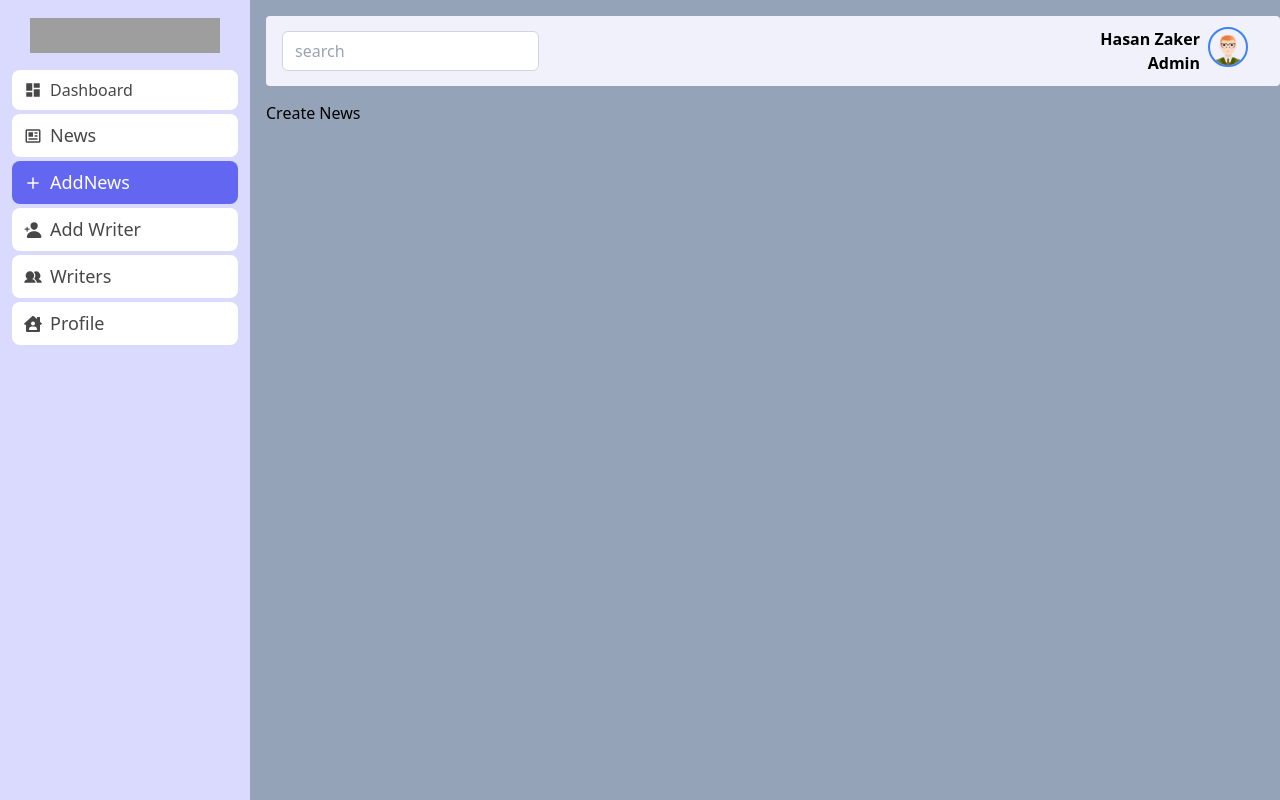
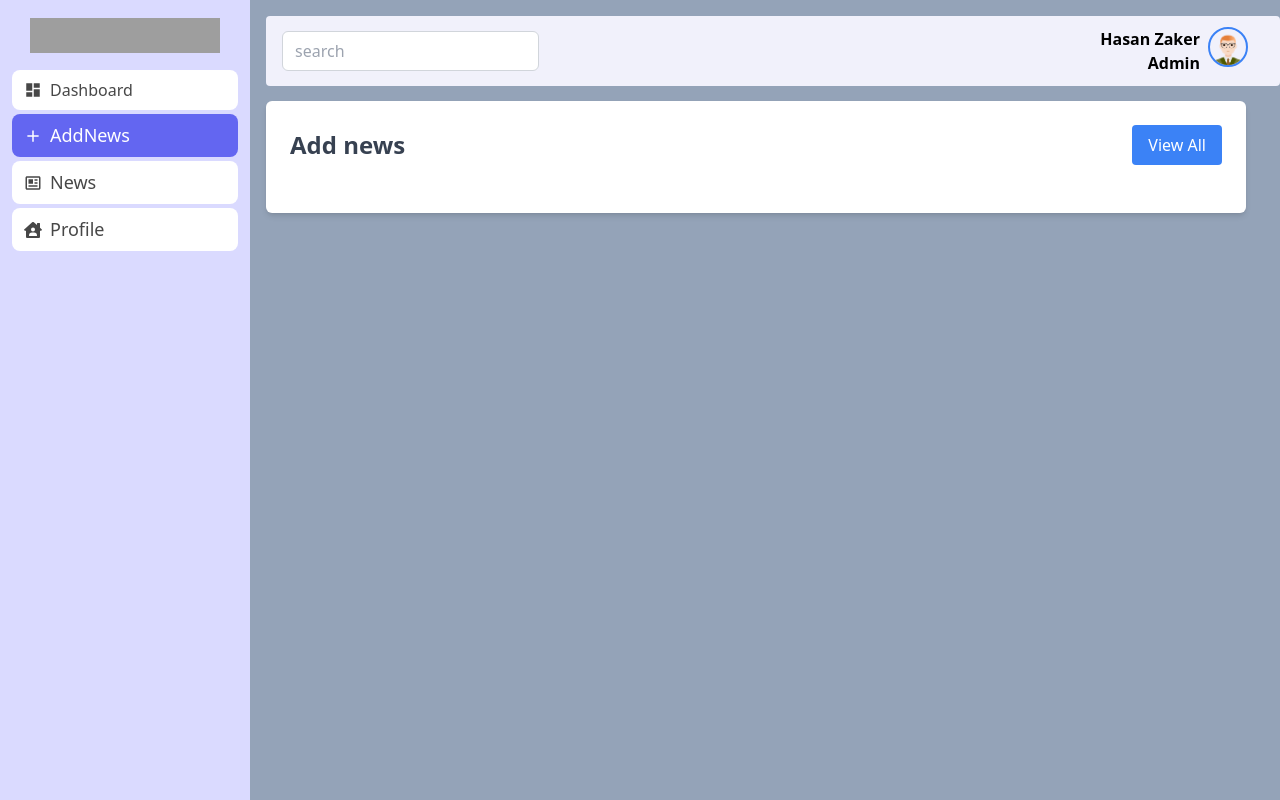
Before and after one commit to HasanBinZaker99/news-portal, a React (Vite) app in the folder client/: page /dashboard/news/create in a window 1280 px wide. Built offline with nearby package versions, Linux system fonts and the light colour scheme; grey boxes are pictures that could not be loaded.

Commit message:
Writer add news page setup part2

```diff
--- a/client/src/dashboard/layout/Sidebar.jsx
+++ b/client/src/dashboard/layout/Sidebar.jsx
@@ -9,6 +9,9 @@ import { IoMdAdd } from "react-icons/io";
 
 const Sidebar = () => {
   const { pathname } = useLocation();
+  const userInfo = {
+    role: "writer",
+  };
   return (
     <div className="w-[250px] h-screen fixed left-0 bg-[#DADAFF]">
       <div className="h-[70px] flex justify-center items-center">
@@ -21,6 +24,8 @@ const Sidebar = () => {
         </Link>
       </div>
       <ul className="px-3 flex flex-col gap-y-1 font-medium">
+        {userInfo.role == "admin" ? (
+          <>
             <li>
               <Link
                 to="/dashboard/admin"
@@ -31,30 +36,6 @@ const Sidebar = () => {
                   <MdDashboard />
                 </span>
                 <span className="">Dashboard</span>
-          </Link>
-        </li>
-        <li>
-          <Link
-            to="/dashboard/news"
-            className={`px-3 ${pathname === "/dashboard/news" ? "bg-indigo-500 text-white " : "bg-white text-[#404040f6]"}
-            py-2 hover:shadow-lg hover:shadow-indigo-500/20 w-full rounded-lg flex gap-x-2 justify-start items-center hover:bg-indigo-500 hover:text-white`}
-          >
-            <span className="text-[18px]">
-              <BiNews />
-            </span>
-            <span className="text-[18px]">News</span>
-          </Link>
-        </li>
-        <li>
-          <Link
-            to="/dashboard/news/create"
-            className={`px-3 ${pathname === "/dashboard/news/create" ? "bg-indigo-500 text-white " : "bg-white text-[#404040f6]"}
-            py-2 hover:shadow-lg hover:shadow-indigo-500/20 w-full rounded-lg flex gap-x-2 justify-start items-center hover:bg-indigo-500 hover:text-white`}
-          >
-            <span className="text-[18px]">
-              <IoMdAdd />
-            </span>
-            <span className="text-[18px]">AddNews</span>
               </Link>
             </li>
             <li>
@@ -81,6 +62,49 @@ const Sidebar = () => {
                 <span className="text-[18px]">Writers</span>
               </Link>
             </li>
+          </>
+        ) : (
+          <>
+            <li>
+              <Link
+                to="/dashboard/writer"
+                className={`px-3 ${pathname === "/dashboard/writer" ? "bg-indigo-500 text-white " : "bg-white text-[#404040f6]"}
+            py-2 hover:shadow-lg hover:shadow-indigo-500/20 w-full rounded-lg flex gap-x-2 justify-start items-center hover:bg-indigo-500 hover:text-white`}
+              >
+                <span className="text-[18px]">
+                  <MdDashboard />
+                </span>
+                <span className="">Dashboard</span>
+              </Link>
+            </li>
+            <li>
+              <Link
+                to="/dashboard/news/create"
+                className={`px-3 ${pathname === "/dashboard/news/create" ? "bg-indigo-500 text-white " : "bg-white text-[#404040f6]"}
+            py-2 hover:shadow-lg hover:shadow-indigo-500/20 w-full rounded-lg flex gap-x-2 justify-start items-center hover:bg-indigo-500 hover:text-white`}
+              >
+                <span className="text-[18px]">
+                  <IoMdAdd />
+                </span>
+                <span className="text-[18px]">AddNews</span>
+              </Link>
+            </li>
+          </>
+        )}
+
+        <li>
+          <Link
+            to="/dashboard/news"
+            className={`px-3 ${pathname === "/dashboard/news" ? "bg-indigo-500 text-white " : "bg-white text-[#404040f6]"}
+            py-2 hover:shadow-lg hover:shadow-indigo-500/20 w-full rounded-lg flex gap-x-2 justify-start items-center hover:bg-indigo-500 hover:text-white`}
+          >
+            <span className="text-[18px]">
+              <BiNews />
+            </span>
+            <span className="text-[18px]">News</span>
+          </Link>
+        </li>
+
         <li>
           <Link
             to="/dashboard/profile"
--- a/client/src/dashboard/pages/CreateNews.jsx
+++ b/client/src/dashboard/pages/CreateNews.jsx
@@ -1,7 +1,20 @@
 import React from "react";
+import { Link } from "react-router-dom";
 
 const CreateNews = () => {
-  return <div>Create News</div>;
+  return (
+    <div className="bg-white shadow-md rounded-md p-6">
+      <div className="flex justify-between items-center mb-6">
+        <h2 className="text-2xl font-bold text-gray-700">Add news</h2>
+        <Link
+          className="px-4 py-2 bg-blue-500 text-white rounded hover:bg-blue-800. transition duration-300"
+          to="/dashboard/news"
+        >
+          View All
+        </Link>
+      </div>
+    </div>
+  );
 };
 
 export default CreateNews;
```
Lines whose indentation alone changed are shown as unchanged.
